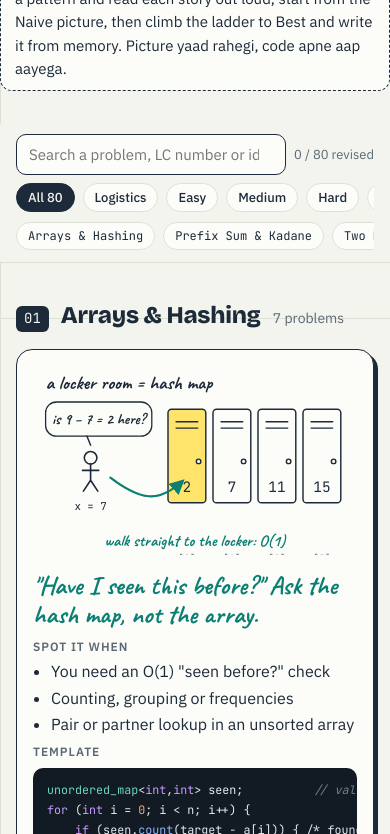
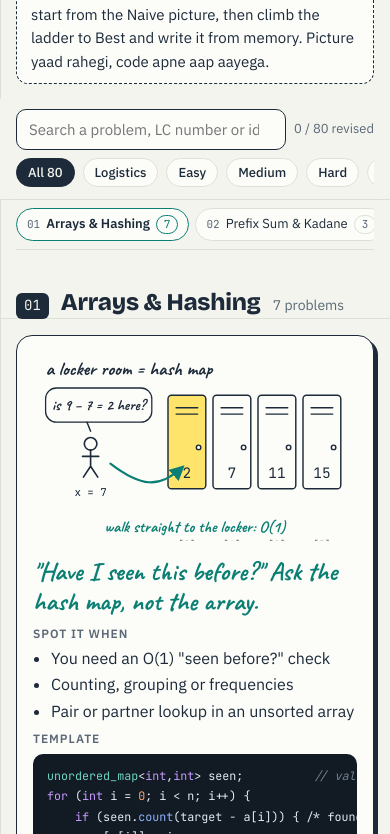
Before and after one commit to Manasdangi/dsa-memory-atlas, a plain HTML site: page index.html in a window 390 px wide. Shown: the part 526-1360 px from the top of the page. Drawn offline with nearby package versions, Linux system fonts and the light colour scheme.

Commit message:
Move pattern navigation into a left sidebar
Sticky sidebar with pattern number, name and problem count; highlights the
pattern on screen and follows search/filters. On phones it becomes a sticky
horizontal row under the search bar.

Co-Authored-By: Claude Opus 5.5 <noreply@anthropic.com>
Claude-Session: https://claude.ai/code/session_01UdS5xPvd2e5NHPMMjZ4xim

```diff
--- a/index.html
+++ b/index.html
@@ -79,7 +79,32 @@ h1, h2, h3 { font-family: var(--f-display); text-wrap: balance; margin: 0; }
 
 /* Sticky tools */
 .tools { position: sticky; top: 0; z-index: 10; background: color-mix(in srgb, var(--paper) 92%, transparent); backdrop-filter: blur(6px); border-bottom: 1px solid var(--line); }
-.tools .wrap { display: grid; gap: 8px; padding-top: 10px; padding-bottom: 10px; }
+.tools-main { display: grid; gap: 8px; padding-top: 10px; padding-bottom: 10px; min-width: 0; }
+/* Layout: a 230px pattern sidebar on the left, content on the right; header, tools and footer align to the content column */
+.col2 { max-width: 1240px; margin: 0 auto; padding: 0 16px; display: grid; grid-template-columns: 230px minmax(0, 1fr); column-gap: 32px; }
+.col2 > * { min-width: 0; }
+#atlas, .top > div:last-child, .tools-main, footer > div:last-child { max-width: 920px; }
+.side { position: sticky; top: calc(var(--tools-h, 104px) + 8px); align-self: start; max-height: calc(100vh - var(--tools-h, 104px) - 24px); overflow-y: auto; padding: 26px 0 16px; scrollbar-width: thin; }
+.side-title { font: 600 11px/1 var(--f-body); letter-spacing: 0.08em; text-transform: uppercase; color: var(--muted); margin: 0 0 10px 12px; }
+#jump { display: grid; gap: 2px; }
+.side-link { display: grid; grid-template-columns: 24px minmax(0, 1fr) auto; align-items: center; gap: 8px; padding: 7px 10px 7px 9px; border-radius: 8px; border-left: 3px solid transparent; color: var(--ink); text-decoration: none; font-size: 14px; line-height: 1.3; }
+.side-link:hover { background: var(--card); }
+.side-link.active { background: var(--card); border-left-color: var(--accent); font-weight: 600; }
+.side-link[hidden] { display: none; }
+.side-no { font: 500 11px/1 var(--f-mono); color: var(--muted); }
+.side-count { font: 500 11px/1 var(--f-mono); color: var(--muted); border: 1px solid var(--line); border-radius: 999px; padding: 3px 7px; font-variant-numeric: tabular-nums; }
+.side-link.active .side-count { border-color: var(--accent); color: var(--accent); }
+@media (max-width: 900px) {
+  .col2 { grid-template-columns: minmax(0, 1fr); }
+  .gutter { display: none; }
+  .side { position: sticky; top: var(--tools-h, 104px); z-index: 9; max-height: none; overflow-x: auto; overflow-y: hidden; padding: 8px 0; background: color-mix(in srgb, var(--paper) 94%, transparent); backdrop-filter: blur(6px); border-bottom: 1px solid var(--line); scrollbar-width: none; }
+  .side::-webkit-scrollbar { display: none; }
+  .side-title { display: none; }
+  #jump { display: flex; gap: 6px; }
+  .side-link { flex: none; grid-template-columns: auto auto auto; gap: 6px; border: 1px solid var(--line); border-radius: 999px; padding: 6px 10px; background: var(--card); font-size: 13px; white-space: nowrap; }
+  .side-link.active { border-color: var(--accent); }
+  .pattern, .card { scroll-margin-top: calc(var(--tools-h, 104px) + 60px); }
+}
 .row { display: flex; gap: 8px; align-items: center; }
 .row.scroll { overflow-x: auto; scrollbar-width: none; padding-bottom: 2px; }
 .row.scroll::-webkit-scrollbar { display: none; }
@@ -91,7 +116,7 @@ input[type="search"] { flex: 1; min-width: 0; font: inherit; font-size: 15px; co
 button:focus-visible, a:focus-visible, input:focus-visible { outline: 3px solid var(--accent); outline-offset: 2px; }
 
 /* Pattern section */
-.pattern { padding: 34px 0 8px; scroll-margin-top: 120px; }
+.pattern { padding: 34px 0 8px; scroll-margin-top: calc(var(--tools-h, 104px) + 12px); }
 .pat-head { display: flex; align-items: baseline; gap: 12px; flex-wrap: wrap; margin-bottom: 14px; }
 .pat-no { font-family: var(--f-mono); font-size: 14px; color: var(--paper); background: var(--ink); border-radius: 6px; padding: 2px 8px; }
 .pat-head h2 { font-size: clamp(24px, 4.6vw, 34px); font-weight: 800; letter-spacing: -0.01em; }
@@ -220,7 +245,7 @@ footer { padding: 40px 0 60px; color: var(--muted); font-size: 14px; }
 </style>
 </head>
 <body>
-<header class="top wrap">
+<header class="top col2"><div class="gutter" aria-hidden="true"></div><div>
   <h1>DSA Memory Atlas <span class="scribble">80 problems, drawn</span></h1>
   <p class="lede">80 interview problems grouped into 15 patterns. Each pattern gets one picture to remember. Each problem gets a one-line story and two or three C++ solutions, from naive to best, with the steps written out first.</p>
   <div class="stats">
@@ -235,29 +260,40 @@ footer { padding: 40px 0 60px; color: var(--muted); font-size: 14px; }
     <span>Every card opens with the problem, then a step-by-step picture that starts from the input and ends with the answer. Press Play to watch it run. Tap a ladder step (Naive, Optimised, Best) and both the picture and the code switch to that solution.</span>
   </div>
   <p class="tip"><strong>Before the round:</strong> look at the 15 pictures, then pick a pattern and read each story out loud, start from the Naive picture, then climb the ladder to Best and write it from memory. Picture yaad rahegi, code apne aap aayega.</p>
-</header>
+</div></header>
 
-<div class="tools">
-  <div class="wrap">
+<div class="tools" id="tools">
+  <div class="col2"><div class="gutter" aria-hidden="true"></div><div class="tools-main">
     <div class="row">
       <input id="q" type="search" placeholder="Search a problem, LC number or idea (e.g. 739, heap, window)" aria-label="Search problems">
       <span class="progress" id="prog">0 / 80 revised</span>
     </div>
     <div class="row scroll" id="filters" role="group" aria-label="Filters"></div>
-    <div class="row scroll" id="jump" aria-label="Jump to pattern"></div>
-  </div>
+  </div></div>
 </div>
 
-<main class="wrap" id="atlas"><p class="empty">Loading the atlas…</p></main>
-<footer class="wrap">
+<div class="col2 layout">
+  <aside class="side" aria-label="Patterns">
+    <p class="side-title">Patterns</p>
+    <nav id="jump"></nav>
+  </aside>
+  <main id="atlas"><p class="empty">Loading the atlas…</p></main>
+</div>
+<footer class="col2"><div class="gutter" aria-hidden="true"></div><div>
   <p>Every solution was compiled with g++ in C++17 and run against LeetCode's sample cases plus edge cases. Signatures match LeetCode, so you can paste any solution straight into the editor.</p>
   <p><a href="dsa_80_solutions_commented.cpp" download>Download all 195 solutions (.cpp)</a> · <a href="https://github.com/Manasdangi/dsa-memory-atlas">Source on GitHub</a> · Made by <a href="https://manasraj.online/">Manas Raj</a> · <a href="https://topmate.io/manas_raj_mnit">1:1 interview prep on Topmate</a></p>
-</footer>
+</div></footer>
 
 <script src="viz.js"></script>
 <script src="viz-x.js"></script>
 <script>
 (function () {
+  // keep --tools-h equal to the sticky search bar's height so the sidebar and anchors sit right below it
+  const toolsEl = document.getElementById('tools');
+  const setToolsH = () => document.documentElement.style.setProperty('--tools-h', toolsEl.offsetHeight + 'px');
+  setToolsH();
+  if (window.ResizeObserver) new ResizeObserver(setToolsH).observe(toolsEl);
+
   // ---------- tiny SVG drawing kit ----------
   const H = (x, y, t, cls = '', sz = 18, a = 'start') => `<text x="${x}" y="${y}" class="hand ${cls}" font-size="${sz}" text-anchor="${a}">${t}</text>`;
   const T = (x, y, t, cls = '', sz = 13, a = 'middle') => `<text x="${x}" y="${y}" class="lbl ${cls}" font-size="${sz}" text-anchor="${a}">${t}</text>`;
@@ -627,7 +663,30 @@ n->end = true;` }
       </section>`;
     }).join('') + '<p class="empty" id="none" hidden>No problems match. Clear the search or pick another filter.</p>';
 
-    document.getElementById('jump').innerHTML = PATTERNS.map(pt => `<a class="chip pat" href="#p-${pt.key}">${esc(pt.name.split(':')[0])}</a>`).join('');
+    const jump = document.getElementById('jump');
+    jump.innerHTML = PATTERNS.map((pt, k) => {
+      const c = data.filter(p => p.pattern === pt.key).length;
+      return `<a class="side-link" href="#p-${pt.key}" data-pat="${pt.key}"><span class="side-no">${String(k + 1).padStart(2, '0')}</span><span class="side-name">${esc(pt.name.split(':')[0])}</span><span class="side-count">${c}</span></a>`;
+    }).join('');
+    // highlight the pattern currently on screen
+    const setActive = key => {
+      jump.querySelectorAll('.side-link').forEach(a => {
+        const on = a.dataset.pat === key;
+        a.classList.toggle('active', on);
+        if (on) a.setAttribute('aria-current', 'true'); else a.removeAttribute('aria-current');
+        if (on && window.matchMedia('(max-width: 900px)').matches) a.scrollIntoView({ block: 'nearest', inline: 'nearest' });
+      });
+    };
+    const onScroll = () => {
+      const line = (parseFloat(getComputedStyle(document.documentElement).getPropertyValue('--tools-h')) || 104) + 80;
+      let cur = null;
+      document.querySelectorAll('.pattern:not([hidden])').forEach(sec => { if (sec.getBoundingClientRect().top <= line) cur = sec.dataset.pat; });
+      const first = document.querySelector('.pattern:not([hidden])');
+      setActive(cur || (first && first.dataset.pat));
+    };
+    let ticking = false;
+    window.addEventListener('scroll', () => { if (!ticking) { ticking = true; requestAnimationFrame(() => { onScroll(); ticking = false; }); } }, { passive: true });
+    onScroll();
 
     const FILTERS = [['all', 'All 80'], ['logistics', 'Logistics'], ['Easy', 'Easy'], ['Medium', 'Medium'], ['Hard', 'Hard'], ['todo', 'Not revised']];
     let filter = 'all';
@@ -651,8 +710,11 @@ n->end = true;` }
           card.hidden = !ok; if (ok) any++;
         });
         sec.hidden = !any; shown += any;
+        const link = document.querySelector(`.side-link[data-pat="${sec.dataset.pat}"]`);
+        if (link) { link.hidden = !any; link.querySelector('.side-count').textContent = any; }
       });
       document.getElementById('none').hidden = shown > 0;
+      onScroll();
     }
 
     document.getElementById('q').addEventListener('input', apply);
```
